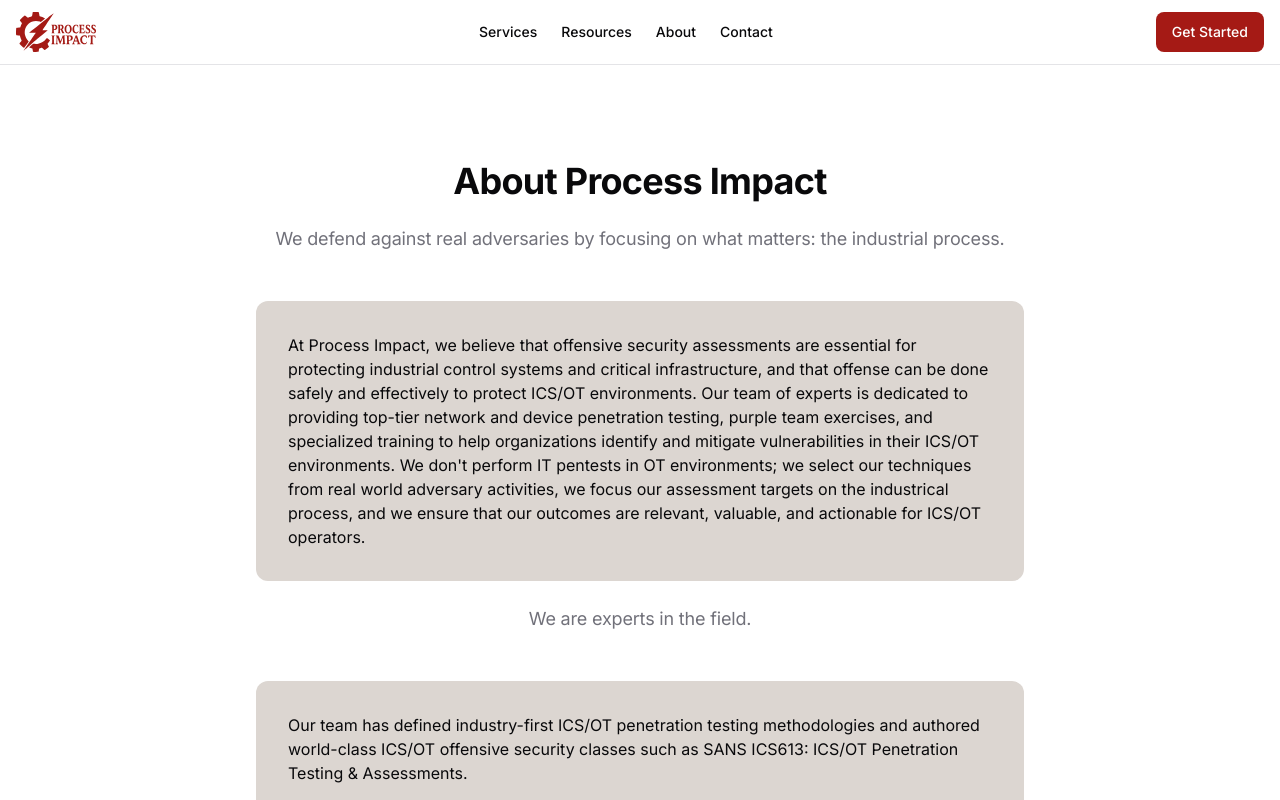
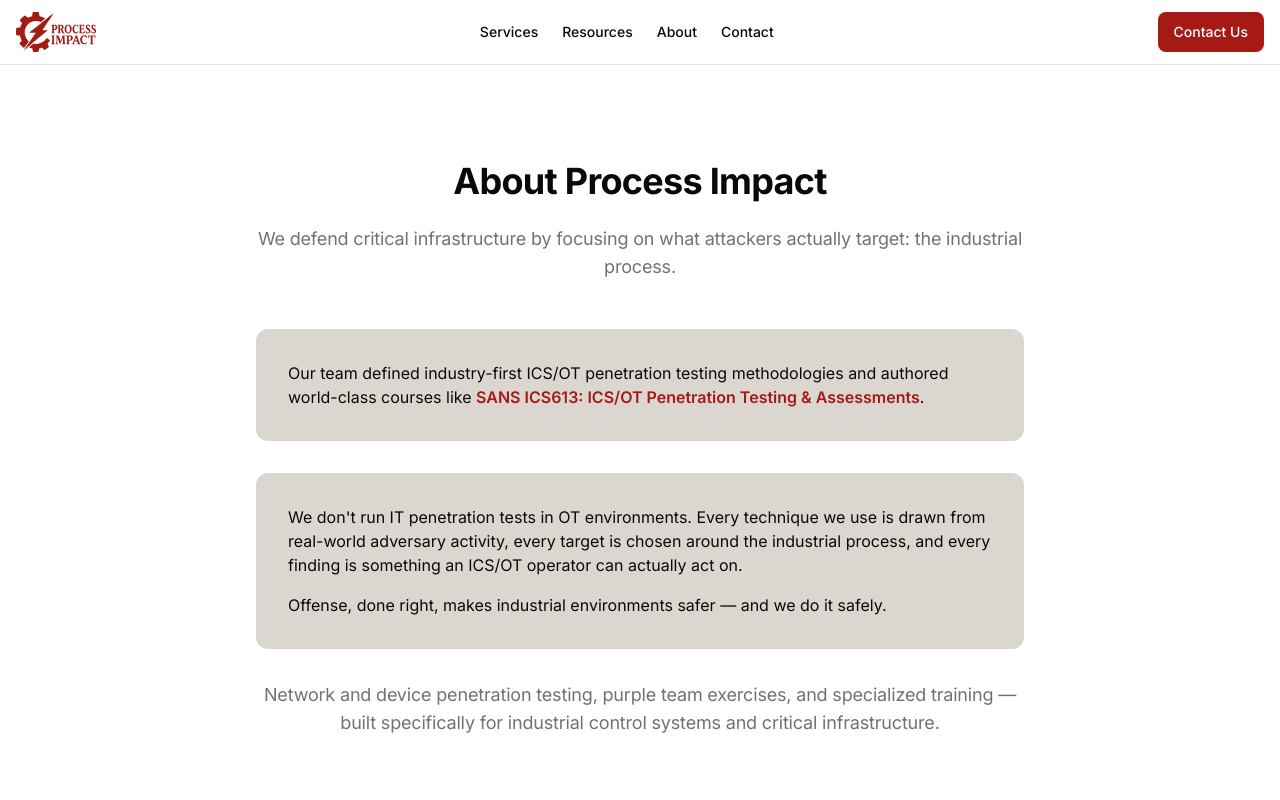
Before and after one commit to processimpact/process-impact-website, a Next.js app: page /about in a window 1280 px wide. Shown: the top 800 px of the page. Built offline with nearby package versions, Linux system fonts and the light colour scheme.

Commit message:
Refine copy and CTAs
- Header: rename "Get Started" CTA to "Contact Us"
- Hero: render Services CTA arrow inline (fix block-level svg wrap)
- About: lead with credibility, tighten copy, link SANS ICS613

```diff
--- a/src/app/about/page.tsx
+++ b/src/app/about/page.tsx
@@ -9,23 +9,36 @@
       <div className="mx-auto max-w-3xl">
         <h1 className="text-4xl font-bold text-center">About Process Impact</h1>
         <p className="mt-6 text-lg text-center text-muted-foreground">
-          We defend against real adversaries by focusing on what matters: the industrial process.
+          We defend critical infrastructure by focusing on what attackers actually target: the industrial process.
         </p>
+
         <div className="mt-12 p-8 bg-brand-bg rounded-lg">
           <p className="text-left">
-            At Process Impact, we believe that offensive security assessments are essential for protecting industrial control systems and critical infrastructure, and that offense can be done safely and effectively to protect ICS/OT environments.
-            Our team of experts is dedicated to providing top-tier network and device penetration testing, purple team exercises, and specialized training to help organizations identify and mitigate vulnerabilities in their ICS/OT environments.
-            We don't perform IT pentests in OT environments; we select our techniques from real world adversary activities, we focus our assessment targets on the industrical process, and we ensure that our outcomes are relevant, valuable, and actionable for ICS/OT operators.
+            Our team defined industry-first ICS/OT penetration testing methodologies and authored world-class courses like{" "}
+            <a
+              href="https://sans.org/ics613"
+              target="_blank"
+              rel="noopener noreferrer"
+              className="font-semibold text-primary hover:underline"
+            >
+              SANS ICS613: ICS/OT Penetration Testing &amp; Assessments
+            </a>
+            .
           </p>
         </div>
-        <p className="mt-6 text-lg text-center text-muted-foreground">
-          We are experts in the field.
-        </p>
-        <div className="mt-12 p-8 bg-brand-bg rounded-lg">
+
+        <div className="mt-8 p-8 bg-brand-bg rounded-lg">
           <p className="text-left">
-            Our team has defined industry-first ICS/OT penetration testing methodologies and authored world-class ICS/OT offensive security classes such as SANS ICS613: ICS/OT Penetration Testing & Assessments.
+            We don&apos;t run IT penetration tests in OT environments. Every technique we use is drawn from real-world adversary activity, every target is chosen around the industrial process, and every finding is something an ICS/OT operator can actually act on.
+          </p>
+          <p className="mt-4 text-left">
+            Offense, done right, makes industrial environments safer — and we do it safely.
           </p>
         </div>
+
+        <p className="mt-8 text-lg text-center text-muted-foreground">
+          Network and device penetration testing, purple team exercises, and specialized training — built specifically for industrial control systems and critical infrastructure.
+        </p>
       </div>
     </div>
   );
--- a/src/components/features/HeroSection.tsx
+++ b/src/components/features/HeroSection.tsx
@@ -26,7 +26,7 @@
         </p>
         <div className="mt-10 flex items-center justify-center gap-4 flex-wrap">
           <Button size="lg" asChild>
-            <Link href="/services">
+            <Link href="/services" className="inline-flex items-center">
               Explore Our Services
               <ArrowRight className="ml-2 h-4 w-4" />
             </Link>
--- a/src/components/layout/Header.tsx
+++ b/src/components/layout/Header.tsx
@@ -44,7 +44,7 @@
 
         <div className="hidden md:flex">
           <Button asChild>
-            <Link href="/contact">Get Started</Link>
+            <Link href="/contact">Contact Us</Link>
           </Button>
         </div>
 
@@ -75,7 +75,7 @@
               </Link>
             ))}
             <Button asChild className="w-full mt-4">
-              <Link href="/contact">Get Started</Link>
+              <Link href="/contact">Contact Us</Link>
             </Button>
           </div>
         </div>
```
